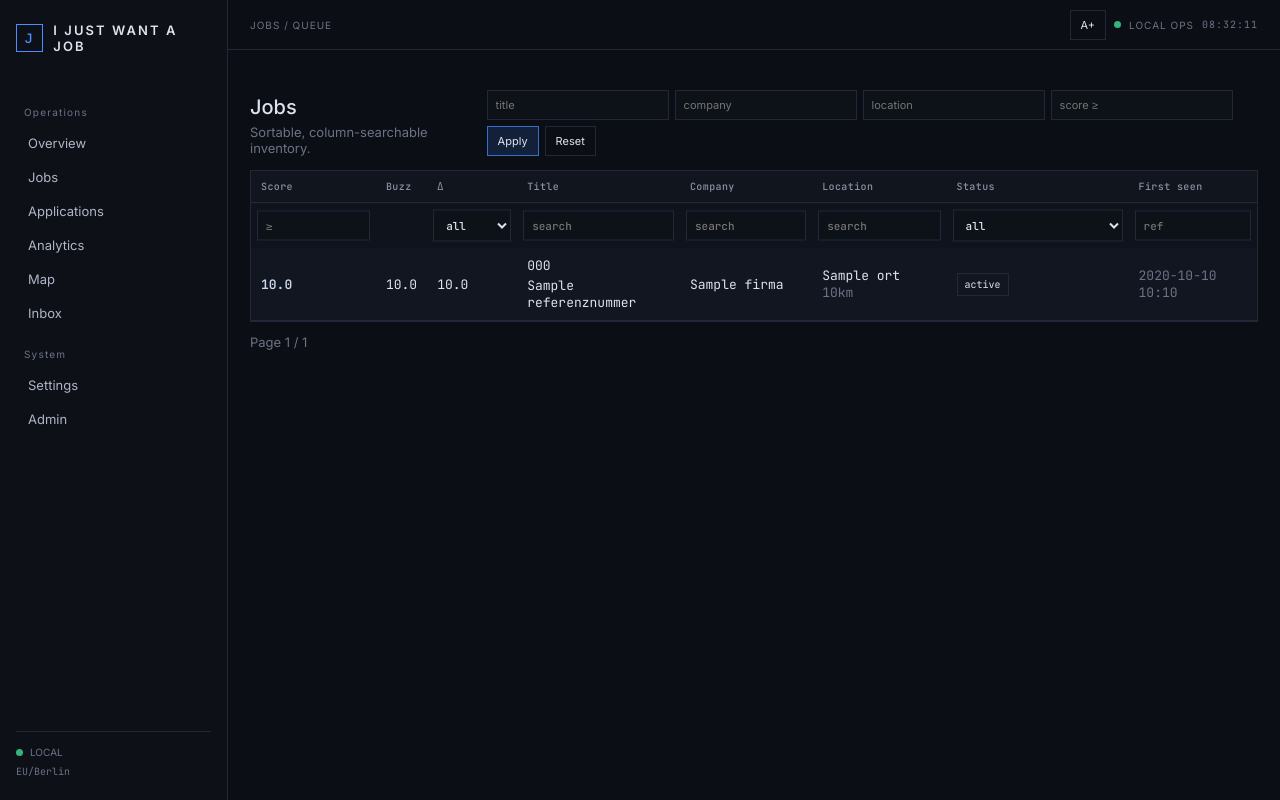
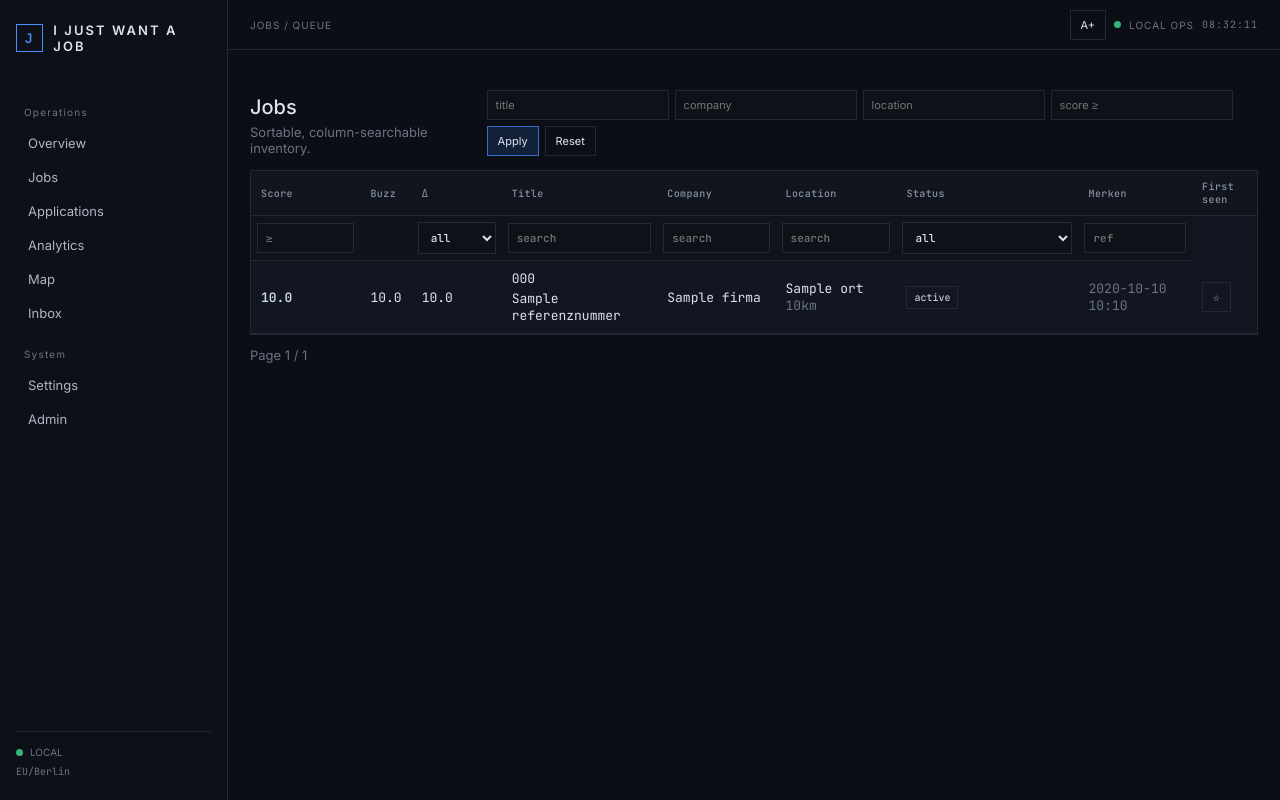
Before and after one commit to 0pss/I_just_want_a_job, a Django app: template tracker/templates/tracker/job_list.html in a window 1280 px wide. Run offline with Django 5.2, Linux system fonts and the light colour scheme; the template is opened without the code that fills it: most values are stand-ins (such as "Sample title", 1, 10 or a date in 2020).

Commit message:
feat: add save-for-later column

```diff
--- a/tracker/templates/tracker/_job_table.html
+++ b/tracker/templates/tracker/_job_table.html
@@ -8,7 +8,7 @@
         <th><a href="?{% querystring sort='title' %}">Title</a></th>
         <th><a href="?{% querystring sort='company' %}">Company</a></th>
         <th><a href="?{% querystring sort='location' %}">Location</a></th>
-        <th>Status</th>
+        <th>Status</th><th>Merken</th>
         <th><a href="?{% querystring sort='-first_seen' %}">First seen</a></th>
       </tr>
       <tr class="filter-row">
@@ -34,10 +34,10 @@
         <td>
           {% if job.application %}<span class="badge status-{{ job.application.current_status }}">{{ job.application.get_current_status_display }}</span>{% else %}<span class="badge badge-muted">Unapplied</span>{% endif %}
         </td>
-        <td class="mono muted">{{ job.first_seen|date:"Y-m-d H:i" }}</td>
+        <td class="mono muted">{{ job.first_seen|date:"Y-m-d H:i" }}</td><td onclick="event.stopPropagation()"><form method="post" action="{% url 'tracker:toggle_saved' job.referenznummer %}">{% csrf_token %}<button class="button ghost save-button" title="Für später merken">{% if job.saved %}★{% else %}☆{% endif %}</button></form></td>
       </tr>
       {% empty %}
-      <tr><td colspan="8" class="empty">No jobs match the current filters.</td></tr>
+      <tr><td colspan="9" class="empty">No jobs match the current filters.</td></tr>
       {% endfor %}
     </tbody>
   </table>
```
